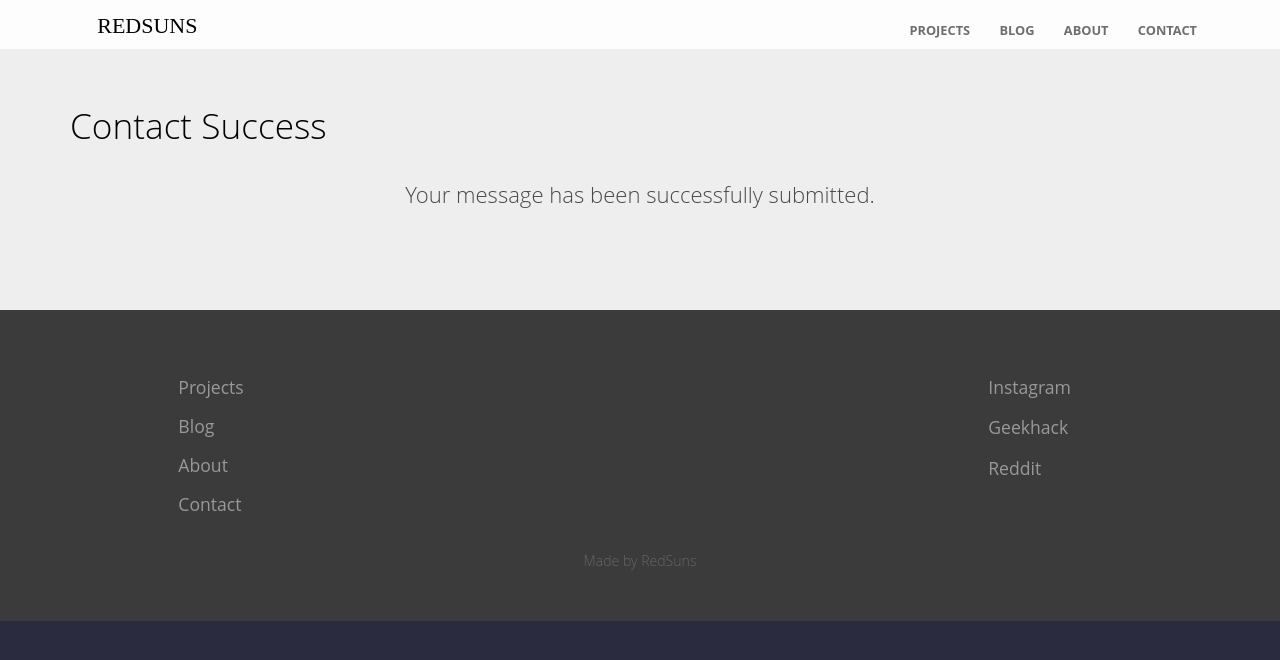
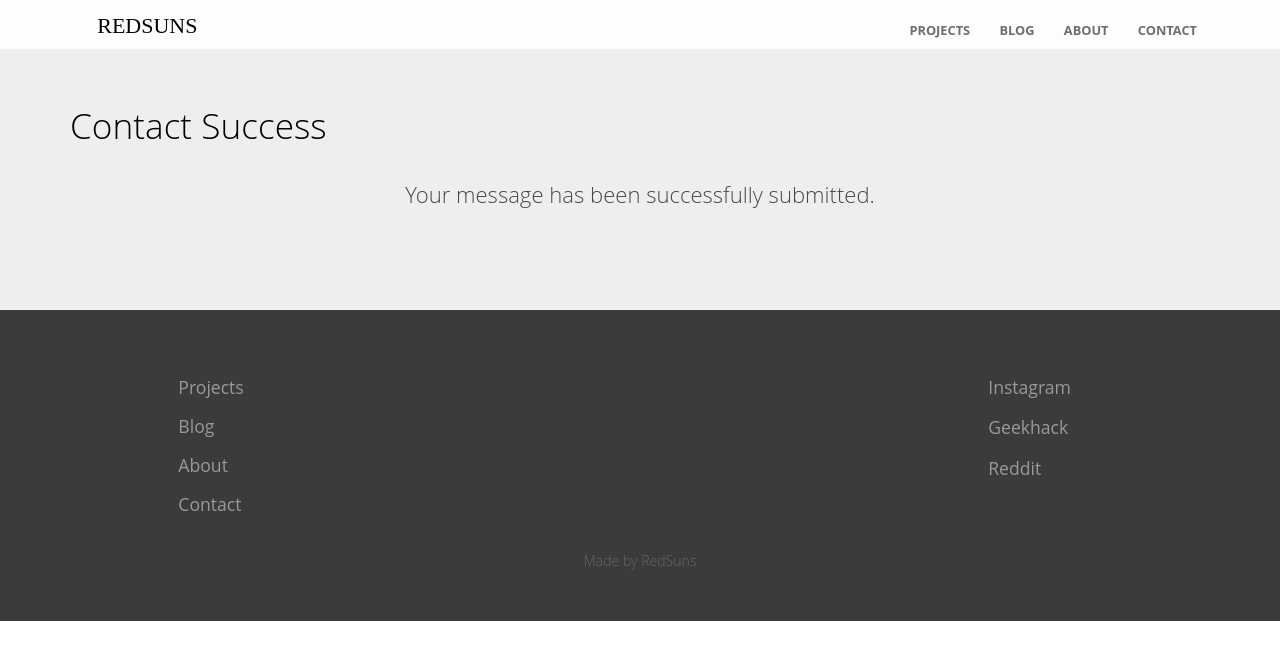
Before and after one commit to RedSunsRMK/redsunsrmk.github.io, a Jekyll site: the page built from contact-success.html, in a window 1280 px wide. Shown: the top 660 px of the page. Built offline with Jekyll 4.4.1, drawn with Linux system fonts in a browser that asks for light colours.

Commit message:
Update elements.scss

```diff
--- a/_sass/elements.scss
+++ b/_sass/elements.scss
@@ -1,5 +1,5 @@
 html {
-	background: #2b2b40;
+	background: #fff;
 }
 
 html, body {
```
